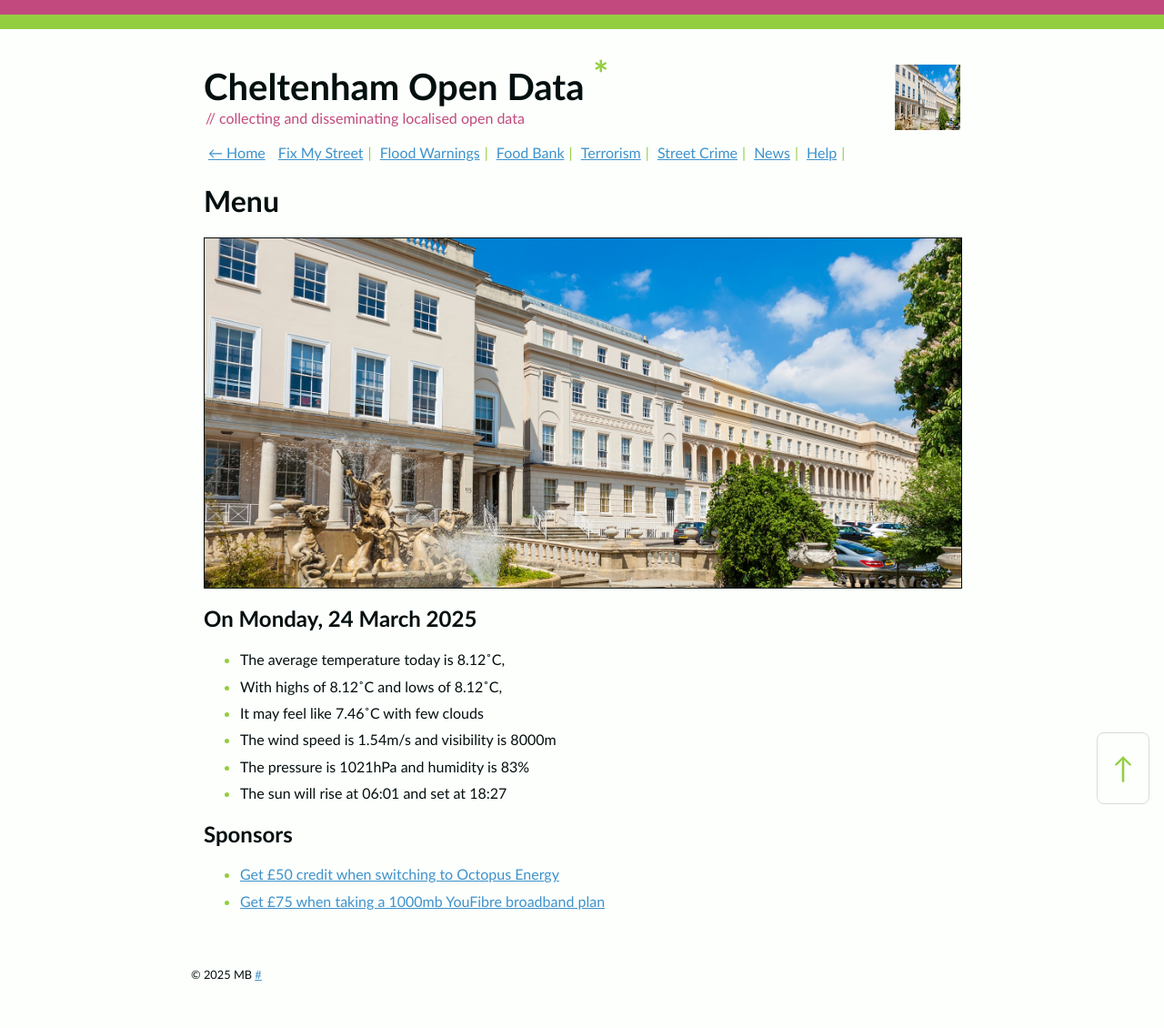
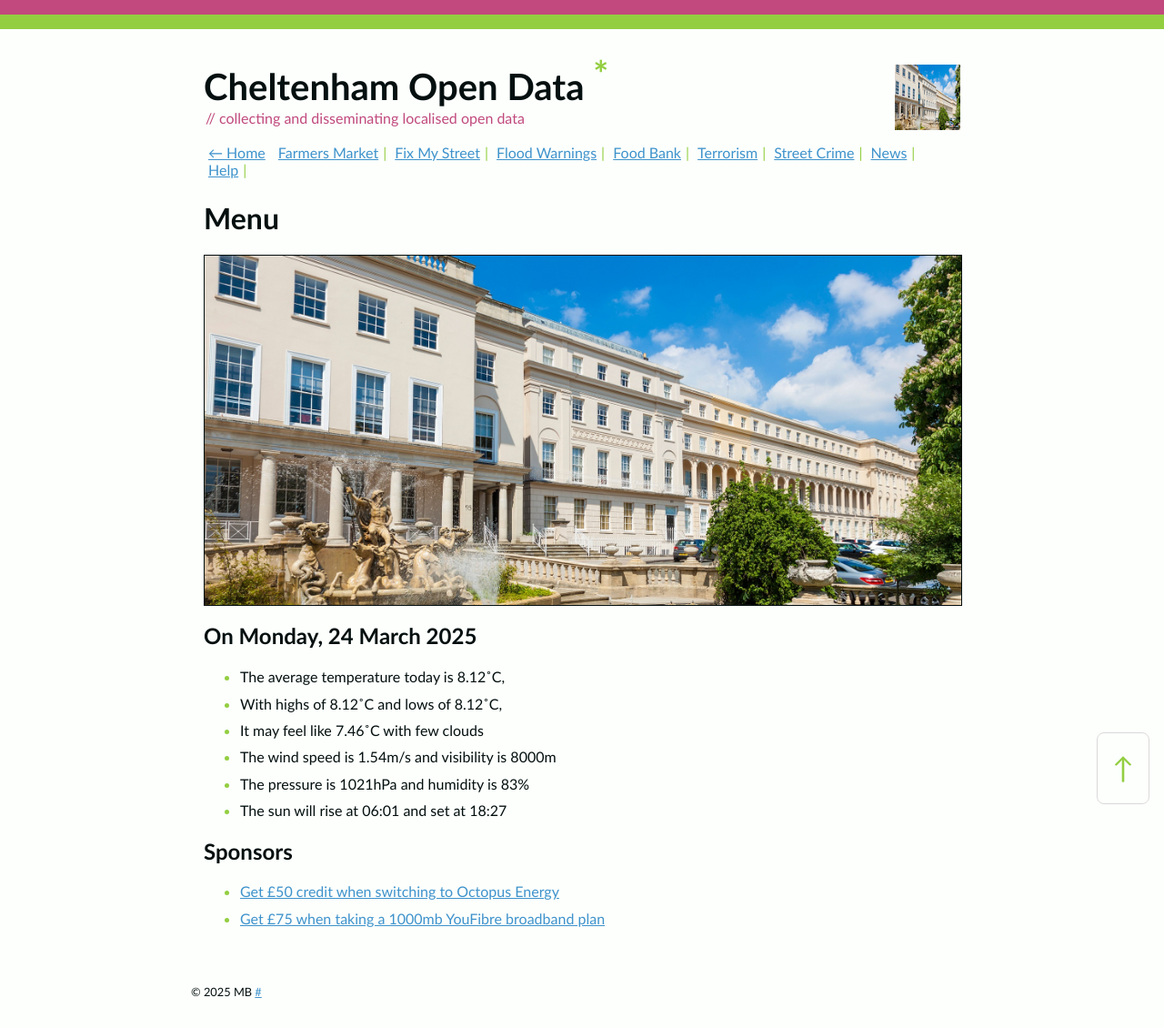
Before and after one commit to mat-0/cheltenham-open-data, a Jekyll site: the page built from index.md, in a window 1280 px wide. Shown: the whole page at 91% size. Built offline with Jekyll 4.4.1, drawn with Linux system fonts in a browser that asks for light colours.

Commit message:
new page
Signed-off-by: mat-0 <Github@thechels.uk>

```diff
--- a/_config.yml
+++ b/_config.yml
@@ -43,6 +43,8 @@ include:
 # Site Navigation
 ## Header
 navigation_header:
+  - name: Farmers Market
+    link: /farmers-market
   - name: Fix My Street
     link: /fix-my-street
   - name: Flood Warnings
```
